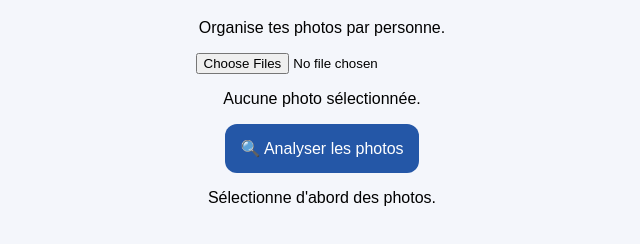
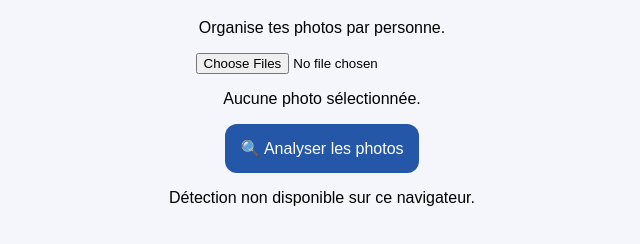
Before and after one commit to pepito971/FaceAlbum-PWA, a plain HTML site: page index.html in a window 1280 px wide. Both pictures are taken after a click on the button "🔍 Analyser les photos". Shown: the part 100-344 px from the top of the page, without its empty margins (318-958 px from the left). Drawn offline with Linux system fonts and the light colour scheme.

Commit message:
Update index.html

```diff
--- a/index.html
+++ b/index.html
@@ -52,6 +52,13 @@
 
 document.getElementById("analyser")
   .addEventListener("click", function () {
+
+if (!("FaceDetector" in window)) {
+  document.getElementById("resultat").textContent =
+    "Détection non disponible sur ce navigateur.";
+  return;
+}
+
     const photos = document.getElementById("photos").files;
     const resultat = document.getElementById("resultat");
 
```
